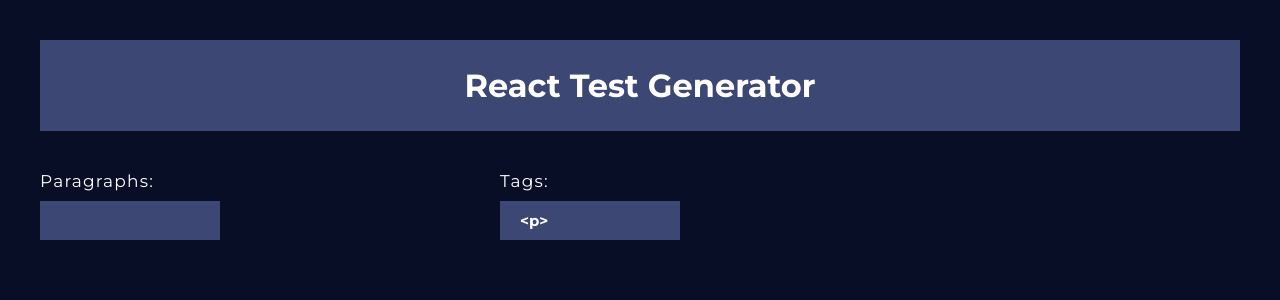
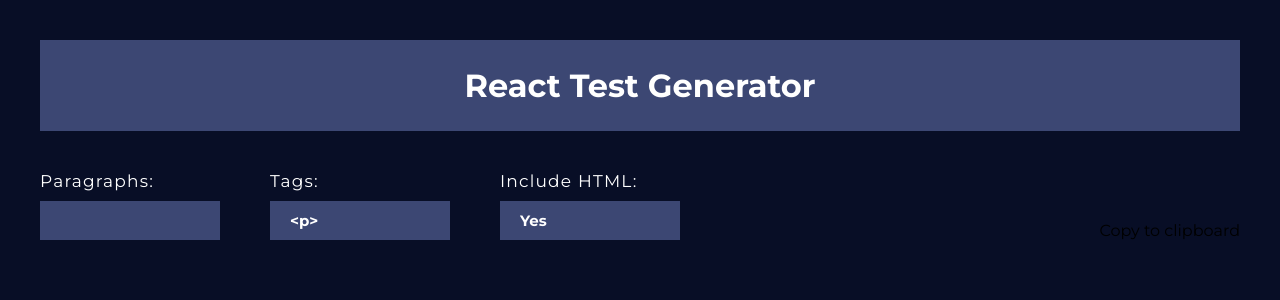
Before and after one commit to brianlockerbie/text-generator-app, a React (Create React App) app: page / in a window 1280 px wide. Shown: the top 300 px of the page. Built offline with nearby package versions, Linux system fonts and the light colour scheme.

Commit message:
Created Html box

```diff
--- a/src/components/Options.js
+++ b/src/components/Options.js
@@ -13,15 +13,25 @@ const Options = () => {
             <p>Tags:</p>
             <select>
               <option value="p">&lt;p&gt;</option>
-              <option value="h1"></option>
-              <option value="h2"></option>
-              <option value="h3"></option>
-              <option value="h4"></option>
-              <option value="h5"></option>
-              <option value="h6"></option>
-              <option value="span"></option>
+              <option value="h1">&lt;h1&gt;</option>
+              <option value="h2">&lt;h2&gt;</option>
+              <option value="h3">&lt;h3&gt;</option>
+              <option value="h4">&lt;h4&gt;</option>
+              <option value="h5">&lt;h5&gt;</option>
+              <option value="h6">&lt;h6&gt;</option>
+              <option value="span">&lt;span&gt;</option>
             </select>
           </div>
+          <div className="include">
+            <p>Include HTML:</p>
+            <select>
+              <option value="Yes">Yes</option>
+              <option value="No">No</option>
+            </select>
+          </div>
+        </div>
+        <div className="copy">
+          <p>Copy to clipboard</p>
         </div>
       </div>
     </div>
```
